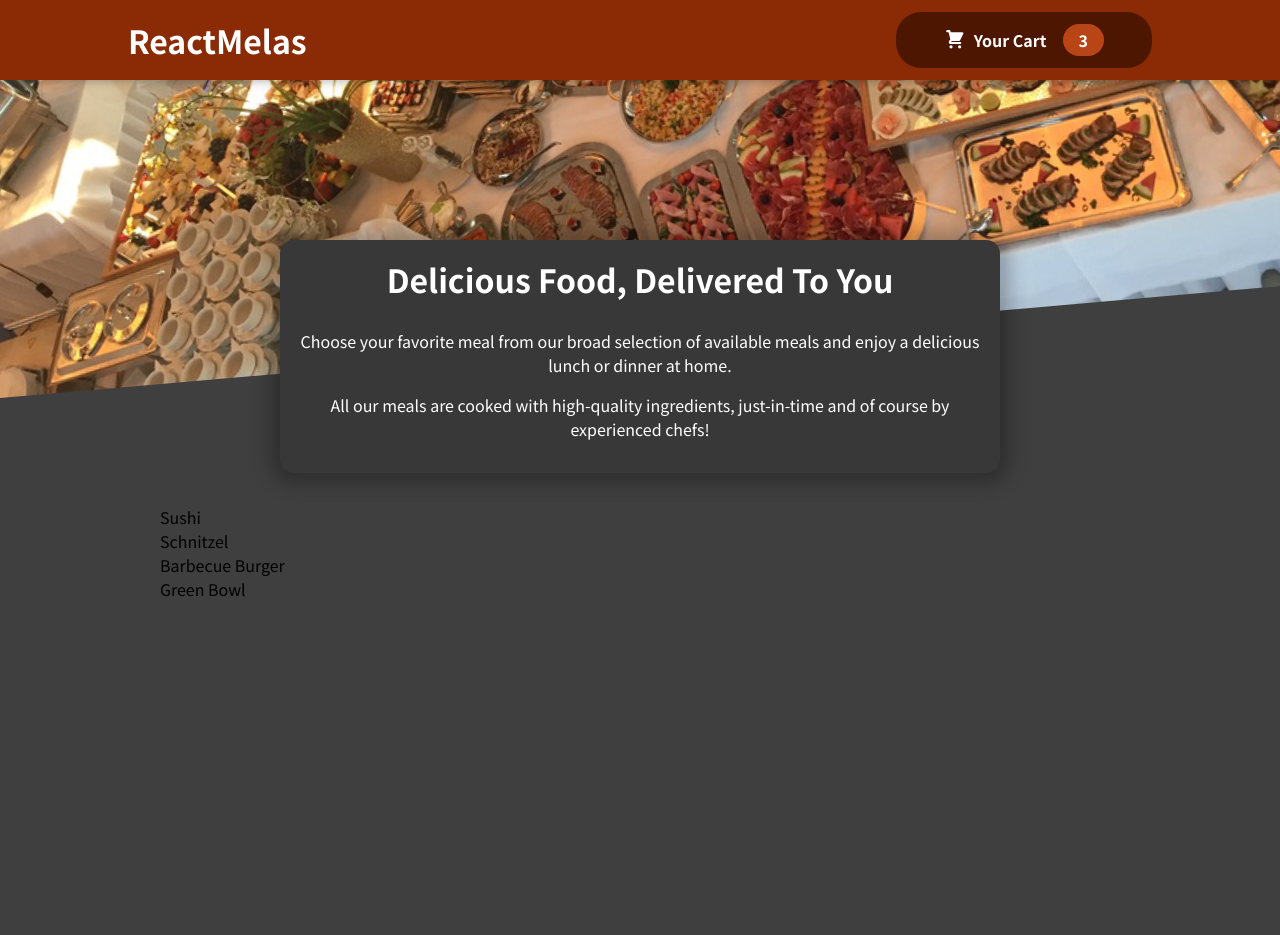
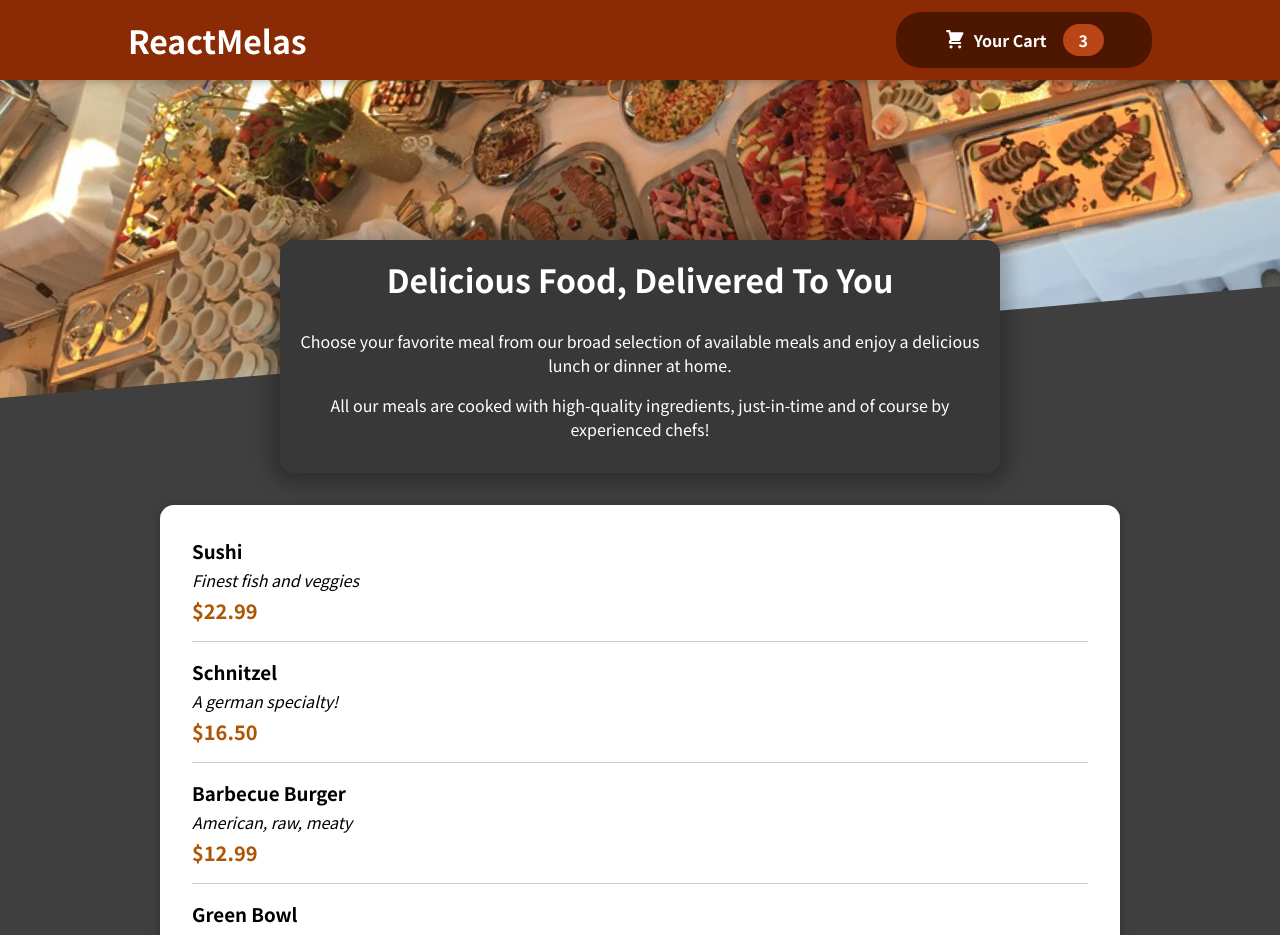
Before and after one commit to AinunSeptian/ReactMeals, a React (Create React App) app: page / in a window 1280 px wide. Shown: the top 935 px of the page. Before the commit the page ends 800 px from the top, so only its background shows below. Built offline with nearby package versions, Linux system fonts and the light colour scheme.

Commit message:
Adding Individual Meal Items & Displaying Them

```diff
--- a/src/components/Meals/AvailableMeals.js
+++ b/src/components/Meals/AvailableMeals.js
@@ -1,6 +1,8 @@
 import React from 'react';
 
+import Card from '../UI/Card';
 import classes from './AvailableMeals.module.css';
+import MealItem from './MealItem/MealItem';
 
 const DUMMY_MEALS = [
     {
@@ -30,10 +32,20 @@
 ];
 
 const AvailableMeals = () => {
-    const mealsList = DUMMY_MEALS.map(meal => <li>{meal.name}</li>);
+    const mealsList = DUMMY_MEALS.map((meal) =>
+        <MealItem
+            key={meal.id}
+            name={meal.name}
+            description={meal.description}
+            price={meal.price}
+        />
+    );
+
     return (
         <section className={classes.meals}>
-            <ul>{mealsList}</ul>
+            <Card>
+                <ul>{mealsList}</ul>
+            </Card>
         </section>
     )
 }
--- /dev/null
+++ b/src/components/Meals/MealItem/MealItem.js
@@ -0,0 +1,19 @@
+import React from 'react';
+
+import classes from './MealItem.module.css';
+
+const MealItem = (props) => {
+    const price = `$${props.price.toFixed(2)}`;
+    return (
+        <li className={classes.meal}>
+            <div>
+                <h3>{props.name}</h3>
+                <div className={classes.description}>{props.description}</div>
+                <div className={classes.price}>{price}</div>
+            </div>
+            <div></div>
+        </li>
+    )
+}
+
+export default MealItem;
--- /dev/null
+++ b/src/components/Meals/MealItem/MealItem.module.css
@@ -0,0 +1,22 @@
+.meal {
+    display: flex;
+    justify-content: space-between;
+    margin: 1rem;
+    padding-bottom: 1rem;
+    border-bottom: 1px solid #ccc;
+  }
+
+  .meal h3 {
+    margin: 0 0 0.25rem 0;
+  }
+
+  .description {
+    font-style: italic;
+  }
+
+  .price {
+    margin-top: 0.25rem;
+    font-weight: bold;
+    color: #ad5502;
+    font-size: 1.25rem;
+  }
--- /dev/null
+++ b/src/components/UI/Card.js
@@ -0,0 +1,11 @@
+import React from 'react';
+
+import classes from './Card.module.css';
+
+const Card = (props) => {
+    return (
+        <div className={classes.card}>{props.children}</div>
+    )
+}
+
+export default Card;
--- /dev/null
+++ b/src/components/UI/Card.module.css
@@ -0,0 +1,6 @@
+.card {
+    padding: 1rem;
+    box-shadow: 0 2px 8px rgba(0, 0, 0, 0.25);
+    border-radius: 14px;
+    background-color: white;
+  }
```
Also changed, not shown: 1 other file (tests, documents, lock files or other folders).
